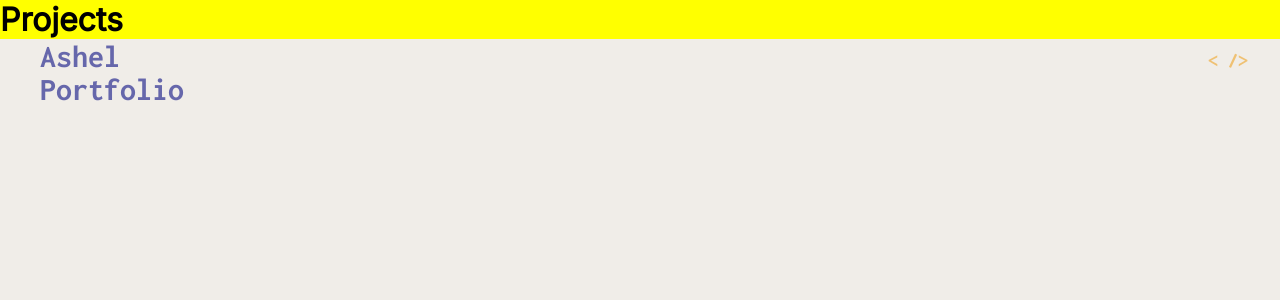
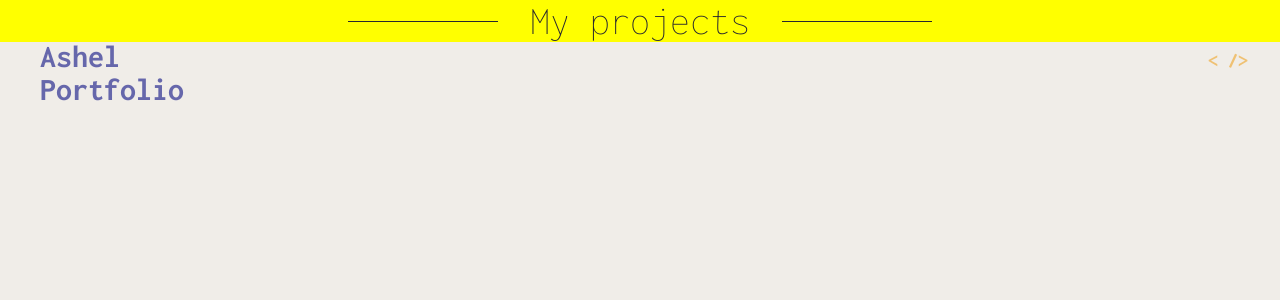
Before and after one commit to 7evenUp/ashel-portfolio, a React (Create React App) app: page /projects in a window 1280 px wide. Shown: the top 300 px of the page. Built offline with nearby package versions, Linux system fonts and the light colour scheme.

Commit message:
Wabba labba dub dub

```diff
--- a/src/pages/Projects/Projects.tsx
+++ b/src/pages/Projects/Projects.tsx
@@ -1,10 +1,11 @@
 import React from 'react'
+import { SectionHeading } from '../../components'
 import styles from './Projects.module.scss'
 
 export default function Projects() {
   return (
     <div className={styles.container}>
-      <h1>Projects</h1>
+      <SectionHeading heading='My projects' />
     </div>
   )
 }
```
